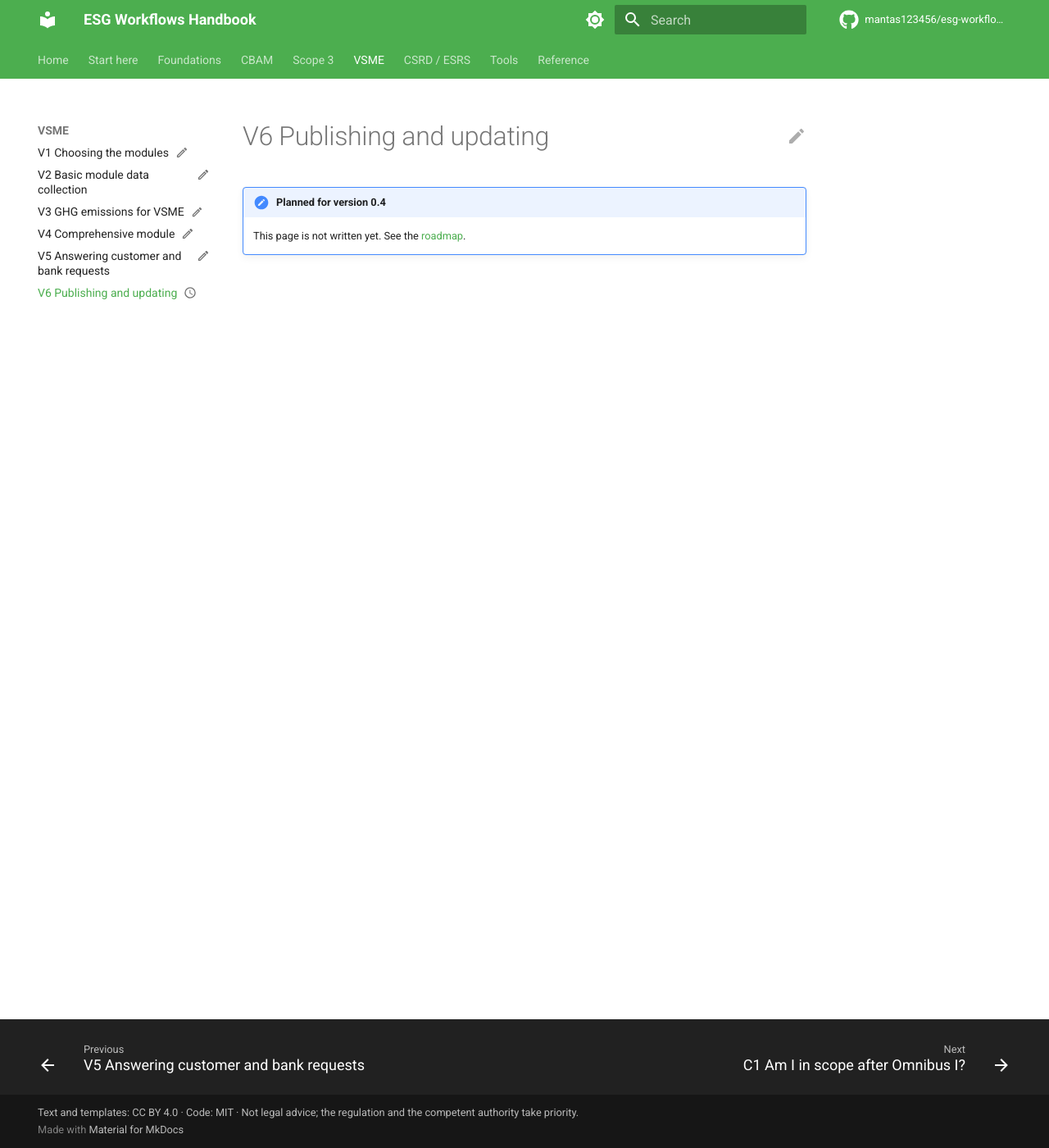
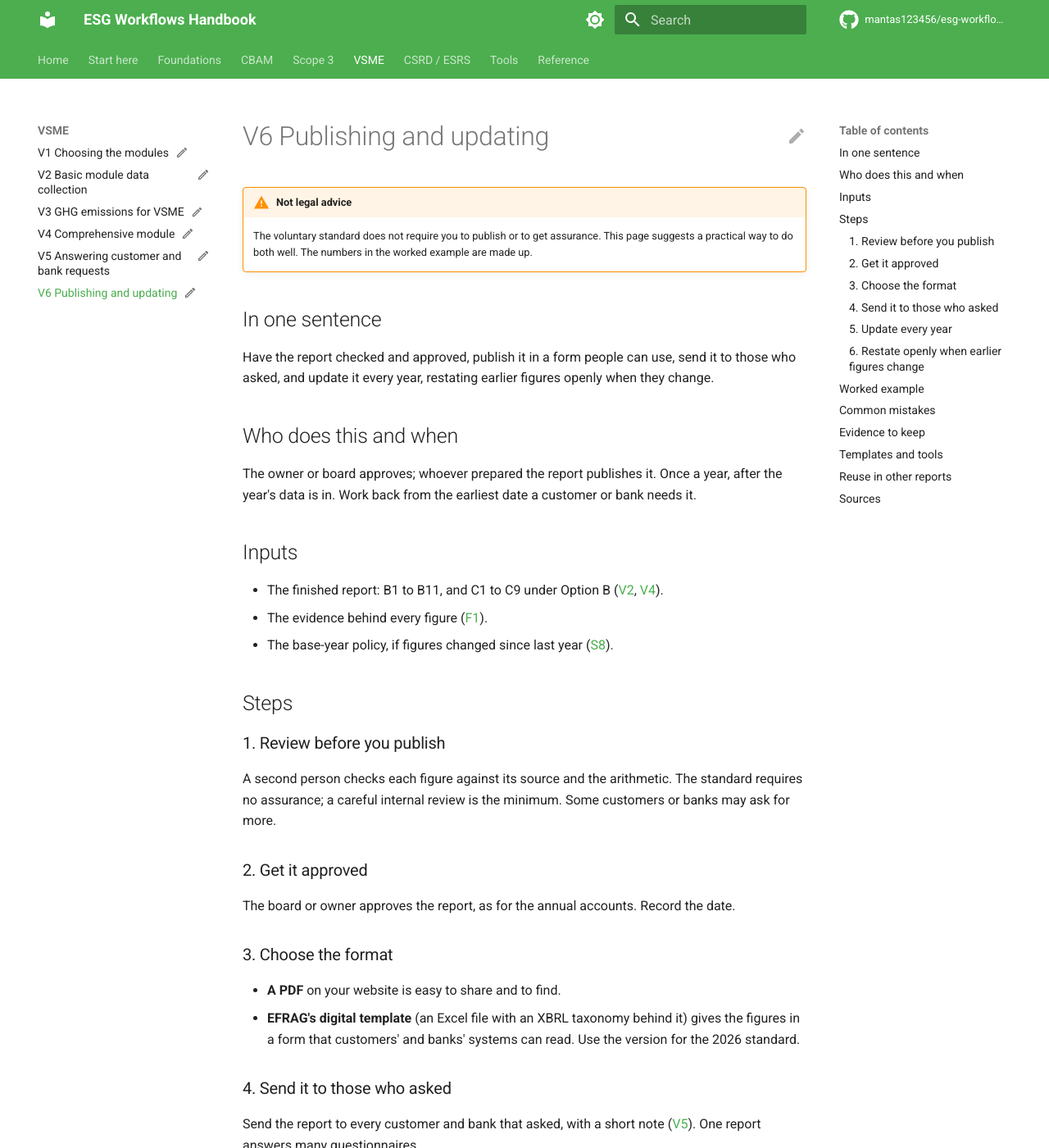
Before and after one commit to mantas123456/esg-workflows-handbook, an MkDocs documentation site: the page built from docs/vsme/v6-publishing.md, in a window 1280 px wide and 1400 px high. Shown: the whole window at 82% size. Built offline with MkDocs 1.6.1 and Material for MkDocs 9.7.7, drawn with Linux system fonts in a browser that asks for light colours; comment, search, counter and statistics services are not loaded; some of the changed text lies outside the part shown.

Commit message:
V6: publishing and updating
Page on review, approval, format (PDF and EFRAG's digital template),
sending and yearly updates with open restatements. Worked example:
Gozo Fresh Foods publishes 10 days before the deadline, then restates
2026 after the Island Cold Store acquisition and rebases its C3 target
to 1,470 tCO2e. Add the EFRAG digital template fact.

Co-Authored-By: Claude Opus 5.5 <noreply@anthropic.com>

```diff
--- a/docs/vsme/v6-publishing.md
+++ b/docs/vsme/v6-publishing.md
@@ -1,9 +1,155 @@
 ---
 step: "V6"
-status: planned
+status: draft
+last_checked: 2026-11-20
 ---
 
 # V6 Publishing and updating
 
-!!! note "Planned for version 0.4"
-    This page is not written yet. See the [roadmap](../roadmap.md).
+!!! warning "Not legal advice"
+    The voluntary standard does not require you to publish or to get
+    assurance. This page suggests a practical way to do both well. The
+    numbers in the worked example are made up.
+
+## In one sentence
+
+Have the report checked and approved, publish it in a form people can use,
+send it to those who asked, and update it every year, restating earlier
+figures openly when they change.
+
+## Who does this and when
+
+The owner or board approves; whoever prepared the report publishes it.
+Once a year, after the year's data is in. Work back from the earliest date
+a customer or bank needs it.
+
+## Inputs
+
+- The finished report: B1 to B11, and C1 to C9 under Option B
+  ([V2](v2-basic.md), [V4](v4-comprehensive.md)).
+- The evidence behind every figure ([F1](../foundations/evidence-locker.md)).
+- The base-year policy, if figures changed since last year
+  ([S8](../scope3/s8-base-year.md)).
+
+## Steps
+
+### 1. Review before you publish
+
+A second person checks each figure against its source and the arithmetic.
+The standard requires no assurance; a careful internal review is the
+minimum. Some customers or banks may ask for more.
+
+### 2. Get it approved
+
+The board or owner approves the report, as for the annual accounts. Record
+the date.
+
+### 3. Choose the format
+
+- **A PDF** on your website is easy to share and to find.
+- **EFRAG's digital template** (an Excel file with an XBRL taxonomy behind
+  it) gives the figures in a form that customers' and banks' systems can
+  read. Use the version for the 2026 standard.
+
+### 4. Send it to those who asked
+
+Send the report to every customer and bank that asked, with a short note
+([V5](v5-requests.md)). One report answers many questionnaires.
+
+### 5. Update every year
+
+Report the same year as your annual accounts, with last year's figures
+next to this year's, so readers can see the trend.
+
+### 6. Restate openly when earlier figures change
+
+If last year's figures change, because of an acquisition, a new method or
+an error ([S8](../scope3/s8-base-year.md)), show both: the figure as
+published and as restated, with the reason. Rebase any target that uses
+the restated year.
+
+## Worked example
+
+**Publishing the 2026 report.** Gozo Fresh Foods Ltd (fictional) must
+send its report by **30 April 2027** (the supermarket's deadline,
+[S3](../scope3/s3-data-plan.md)). All dates and numbers are made up.
+
+| Date | Step |
+|---|---|
+| 31 Mar 2027 | All data in; Scope 3 inventory finished (S3, S9) |
+| 9 Apr 2027 | Second person reviews the report against the evidence locker |
+| 15 Apr 2027 | Board approves the report |
+| 20 Apr 2027 | Published on the website as PDF, with the EFRAG digital template; sent to the supermarket and the bank |
+
+Published **10 days** before the deadline.
+
+**Updating in 2028: restating 2026.** In July 2027 Gozo bought all of
+Island Cold Store ([S8](../scope3/s8-base-year.md)). Under its policy, it
+restates 2026 in its 2027 report:
+
+| 2026 figure | As published | Restated | Why |
+|---|---|---|---|
+| Scope 1 and 2 (tCO2e) | 1,800.00 | 2,100.00 | Island Cold Store's 300 tCO2e now inside the boundary |
+| Scope 3 (tCO2e) | 5,775.09 | 5,755.84 | Acquisition, new spend factor and survey error ([S8](../scope3/s8-base-year.md)) |
+
+**Rebasing the C3 target.** The target was −30% on 2026 Scope 1 and 2
+([V4](v4-comprehensive.md)). On the restated base: 2,100 × 0.70 =
+**1,470 tCO2e** in 2030, instead of 1,260.
+
+| Year | Path on the restated base (tCO2e) |
+|---|---|
+| 2026 (base) | 2,100 |
+| 2027 | 1,942.5 |
+| 2028 | 1,785 |
+| 2029 | 1,627.5 |
+| 2030 (target) | 1,470 |
+
+Gozo shows both the original and the rebased target, and why it changed.
+Readers can then see that the higher number comes from the acquisition, not
+from going backwards.
+
+## Common mistakes
+
+- **Publishing without a review.** No assurance is required, but errors
+  found by a customer cost more than a second pair of eyes.
+- **A PDF only.** Customers' and banks' systems read the digital template
+  more easily.
+- **Silently changing last year's figures.** Show the published and the
+  restated figure, and why.
+- **Keeping a target on an old base.** Rebase it when the base year is
+  restated.
+- **Updating the website but not the people who asked.** Send them the new
+  report too.
+
+## Evidence to keep
+
+- The approved report, with the approval date.
+- The review notes.
+- Each restatement: old and new figure, reason and calculation.
+
+File them in the evidence locker (see
+[F1](../foundations/evidence-locker.md)).
+
+## Templates and tools
+
+- EFRAG's digital template and XBRL taxonomy for the voluntary standard:
+  [efrag.org](https://www.efrag.org/en/vs-digital-template-and-xbrl-taxonomy).
+- [`esgcalc.vsme.linear_target_path`](https://github.com/mantas123456/esg-workflows-handbook/blob/main/esgcalc/vsme.py):
+  the rebased target path above.
+
+## Reuse in other reports
+
+The published report is the single source for every questionnaire
+([V5](v5-requests.md)). The same restatements apply to your Scope 3
+inventory and to any figures you gave customers. See
+[F3](../foundations/one-dataset-many-reports.md).
+
+## Sources
+
+Facts come from `data/regulations.yml` (ids `vsme`, `vs-digital-template`,
+`ghgp-base-year`), last checked 20 November 2026.
+
+- Commission Delegated Regulation (EU) 2026/1560 (voluntary standard):
+  [EUR-Lex](https://eur-lex.europa.eu/eli/reg_del/2026/1560/oj/eng)
+- EFRAG, VS Digital Template and XBRL Taxonomy:
+  [efrag.org](https://www.efrag.org/en/vs-digital-template-and-xbrl-taxonomy)
```
Also changed, not shown: docs/workflow-map.md (+1 -1 lines), 4 other files.
